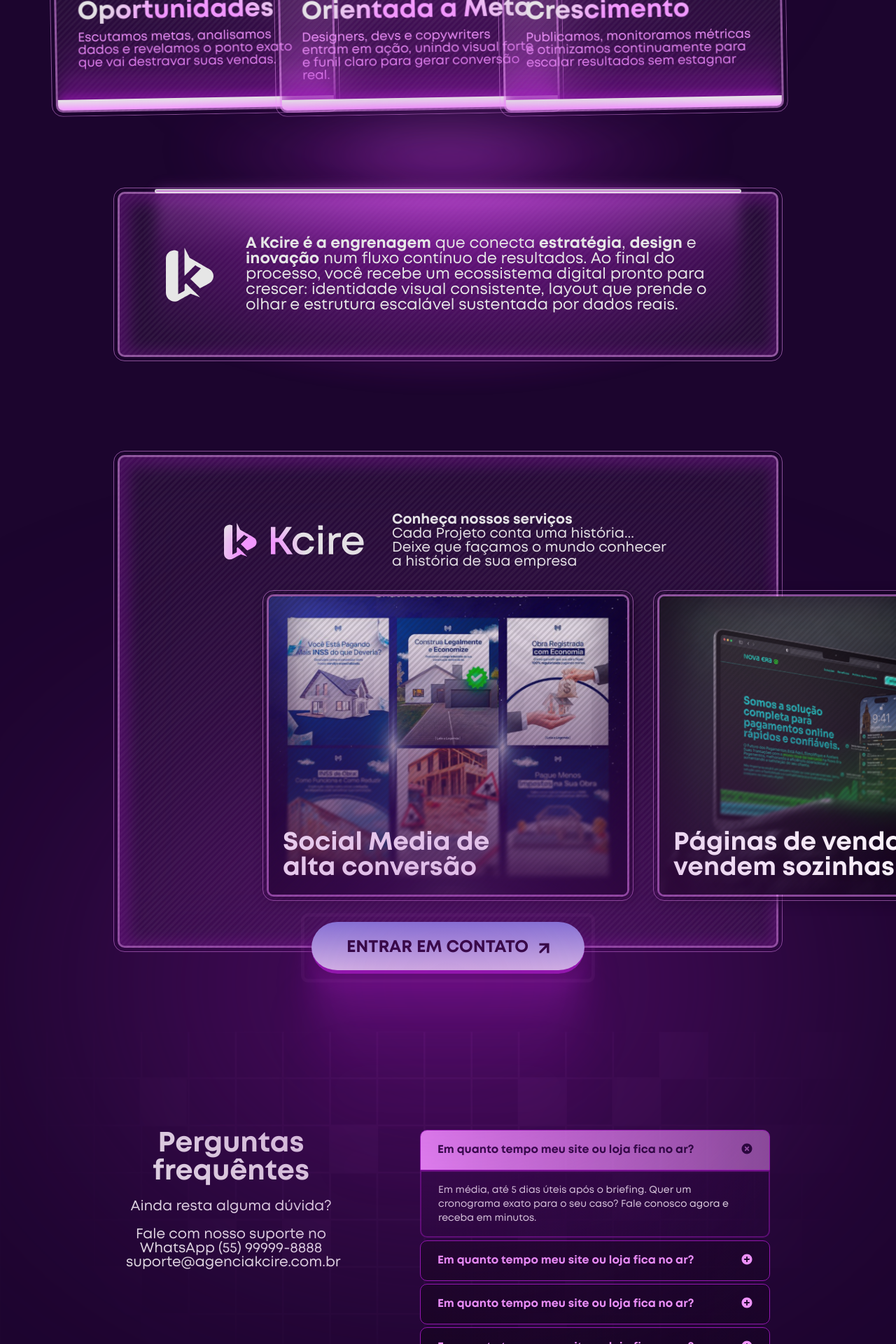
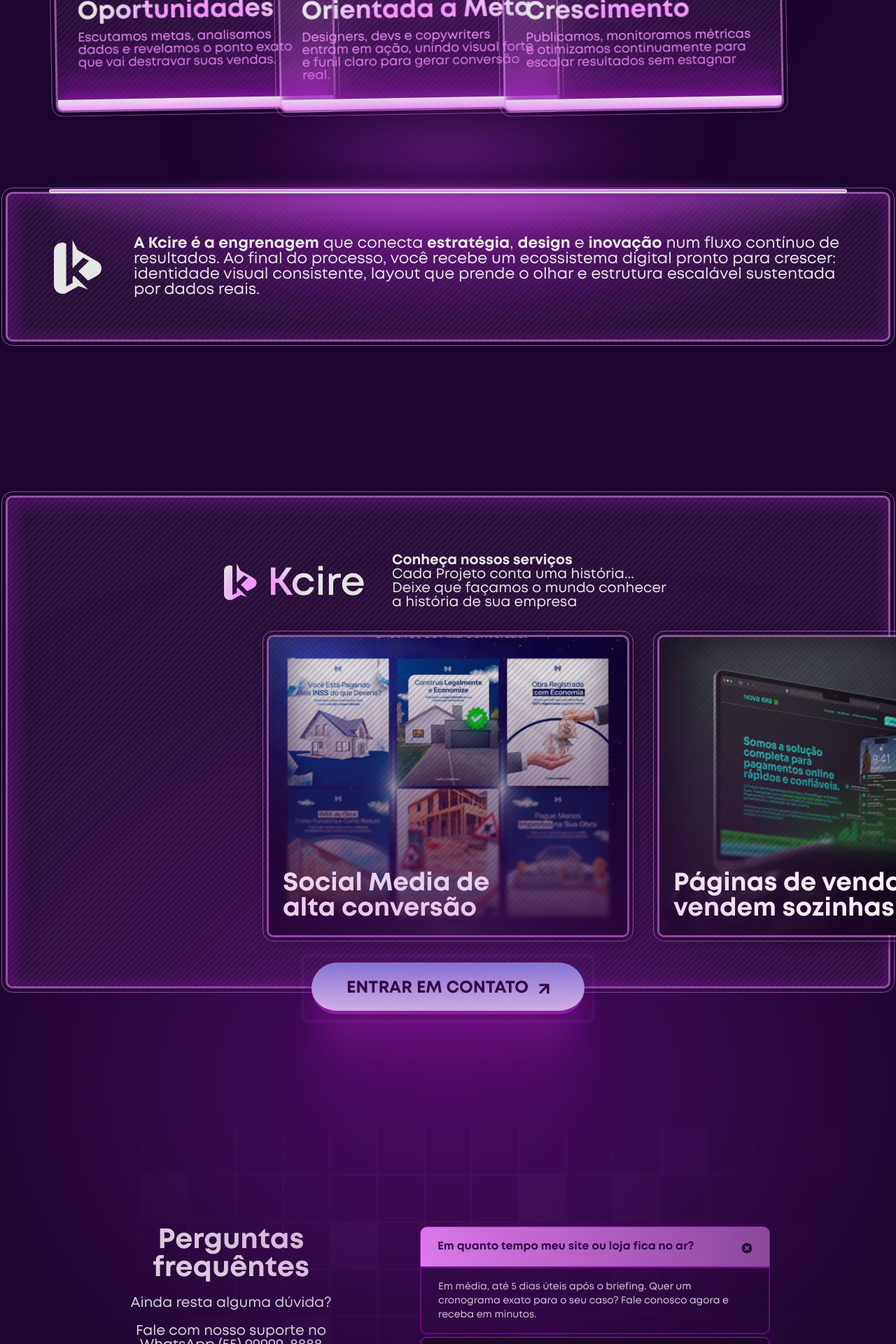
Before and after one commit to izackzz/kcire-lp, a Next.js app: page / in a window 1280 px wide. Shown: the part 8833-10753 px from the top of the page at 70% size. Built offline with nearby package versions, Linux system fonts and the light colour scheme.

Commit message:
espero que esteja tudo certo

```diff
--- a/src/app/globals.css
+++ b/src/app/globals.css
@@ -668,6 +668,7 @@
     ),
     rgba(243, 153, 255, 0.05);
   display: flex;
+  /* width: 100%; */
   /* justify-content: center; */
   align-items: center;
   /* gap: 30px; */
@@ -680,6 +681,11 @@
   outline-offset: 5px;
   box-shadow: 4px 4px 18.9px 10px #9317ae50 inset;
   transition: all 0.3s ease-in-out;
+}
+@media (min-width: 1280px) {
+  .square-kcire {
+    margin: 80px 0px;
+  }
 }
 
 .square-kcire:hover {
--- a/src/app/page.tsx
+++ b/src/app/page.tsx
@@ -213,7 +213,7 @@
           </div>
         </div>
 
-        <div className="info-card xl:mx-40 max-xl:mx-20 flex lg:flex-row flex-col items-center gap-10 justify-between">
+        <div className="info-card flex lg:flex-row flex-col items-center gap-10 justify-between">
           <div className="detail-lamp"></div>
           <svg
             xmlns="http://www.w3.org/2000/svg"
@@ -246,8 +246,8 @@
         id="services"
         className="items-center z-[4]  container flex flex-col p-5 pb-30 pt-30 mx-auto gap-30 text-center font-bold text-kcire-w"
       >
-        <div className="square-kcire lg:px-30 lg:pt-20 px-5 pt-15  pb-0 xl:mx-40 max-xl:mx-20 flex flex-col items-center gap-5 justify-between">
-          <div className="flex lg:flex-row flex-col lg:items-center max-lg:px-15 itens-start gap-10 justify-between">
+        <div className="square-kcire lg:px-30 lg:pt-20 px-5 pt-15  pb-0 flex flex-col items-center gap-5 justify-between">
+          <div className="flex lg:flex-row flex-col lg:items-center max-lg:px-14 itens-start gap-10 justify-between">
             <KcireIcon className="w-[200px]" />
 
             <p className="text-kcire-w text-20 lg:w-[400px] w-full  font-normal text-left ">
@@ -262,7 +262,7 @@
           </div>
           <Link
             href="https://wa.me/5514996144832"
-            className="text-24 kcire-btn-1 px-[50px] pt-[25px] pb-[20px] !-mb-10 font-bold"
+            className="xl:text-24 text-18 kcire-btn-1 px-[50px] pt-[25px] pb-[20px] !-mb-10 font-bold"
           >
             ENTRAR EM CONTATO <Arrow className="w-[15px] h-[15px] text-kcire-1" />
           </Link>
@@ -285,7 +285,7 @@
             type="single"
             defaultValue="item-1"
             collapsible
-            className="w-[500px] flex flex-col gap-1"
+            className="lg:w-[500px] w-full flex flex-col gap-1"
           >
             <AccordionItem value="item-1">
               <AccordionTrigger className="text-16 text-left p-4 px-6 text-kcire-4 rounded-t-[10px] font-bold">
@@ -336,8 +336,8 @@
         </div>
       </div>
 
-      <div className="w-full p-12 align-center items-center flex justify-center bg-gradient-to-b from-kcire-1/20 to-kcire-1/50 ">
-        <p className="justify-center w-fit text-[#f299ff] text-18 font-normal">
+      <div className="w-full p-12 align-center mt-15 items-center flex justify-center bg-gradient-to-b from-kcire-1/20 to-kcire-1/50 ">
+        <p className="justify-center text-center w-fit text-[#f299ff] text-18 font-normal">
           Copyright © 2025 | AGÊNCIA KCIRE - XX.XXX.XXX/0001-XX
         </p>
       </div>
--- a/src/components/ui/accordion.tsx
+++ b/src/components/ui/accordion.tsx
@@ -49,7 +49,7 @@
           height="16"
           viewBox="0 0 15 16"
           fill="none"
-          className="pointer-events-none transition-all fill-kcire-3 size-4 shrink-0 translate-y-0.5  duration-200"
+          className="pointer-events-none my-auto transition-all fill-kcire-3 size-4 shrink-0 translate-y-0.5  duration-200"
         >
           <path
             fillRule="evenodd"
```
